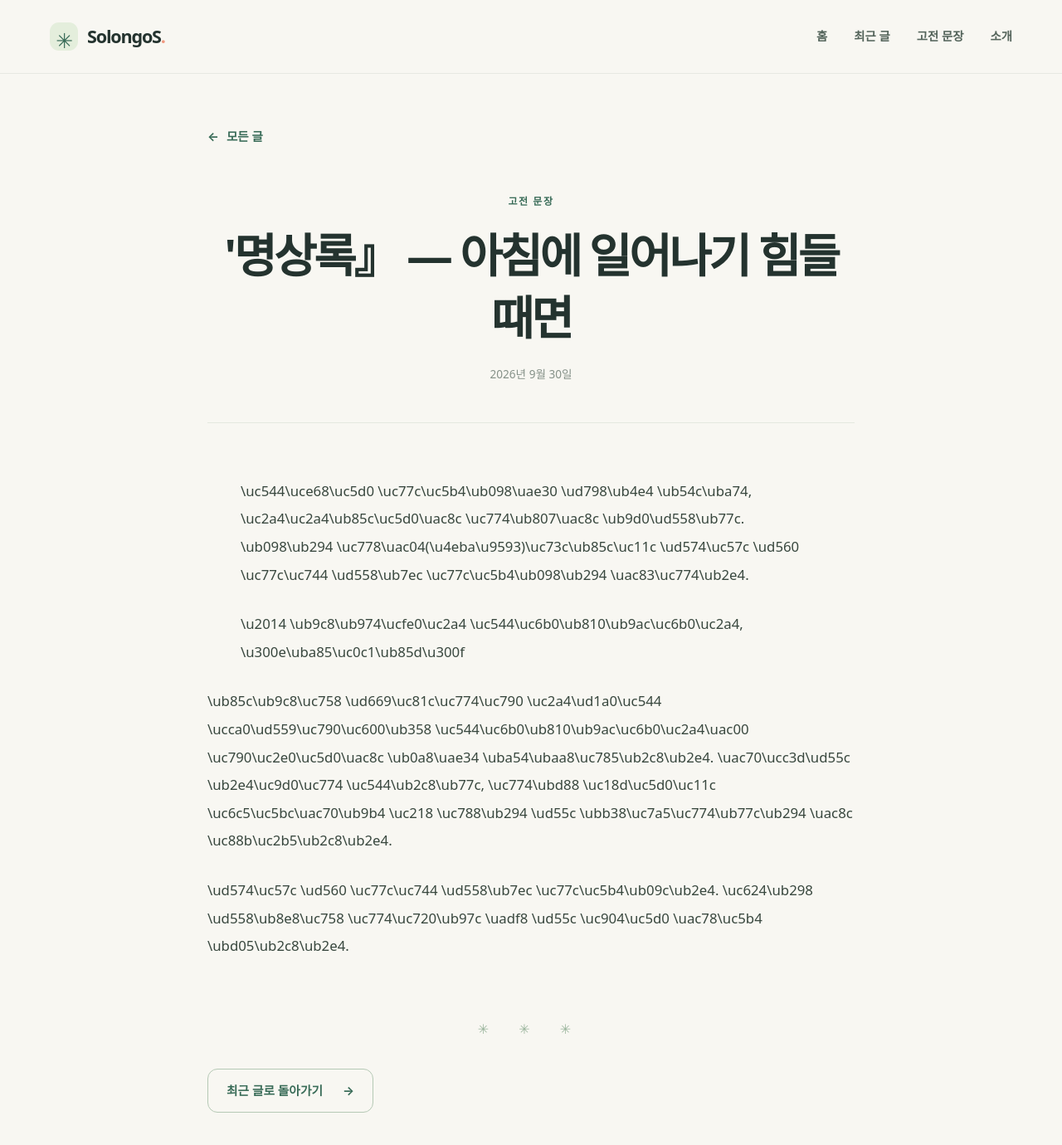
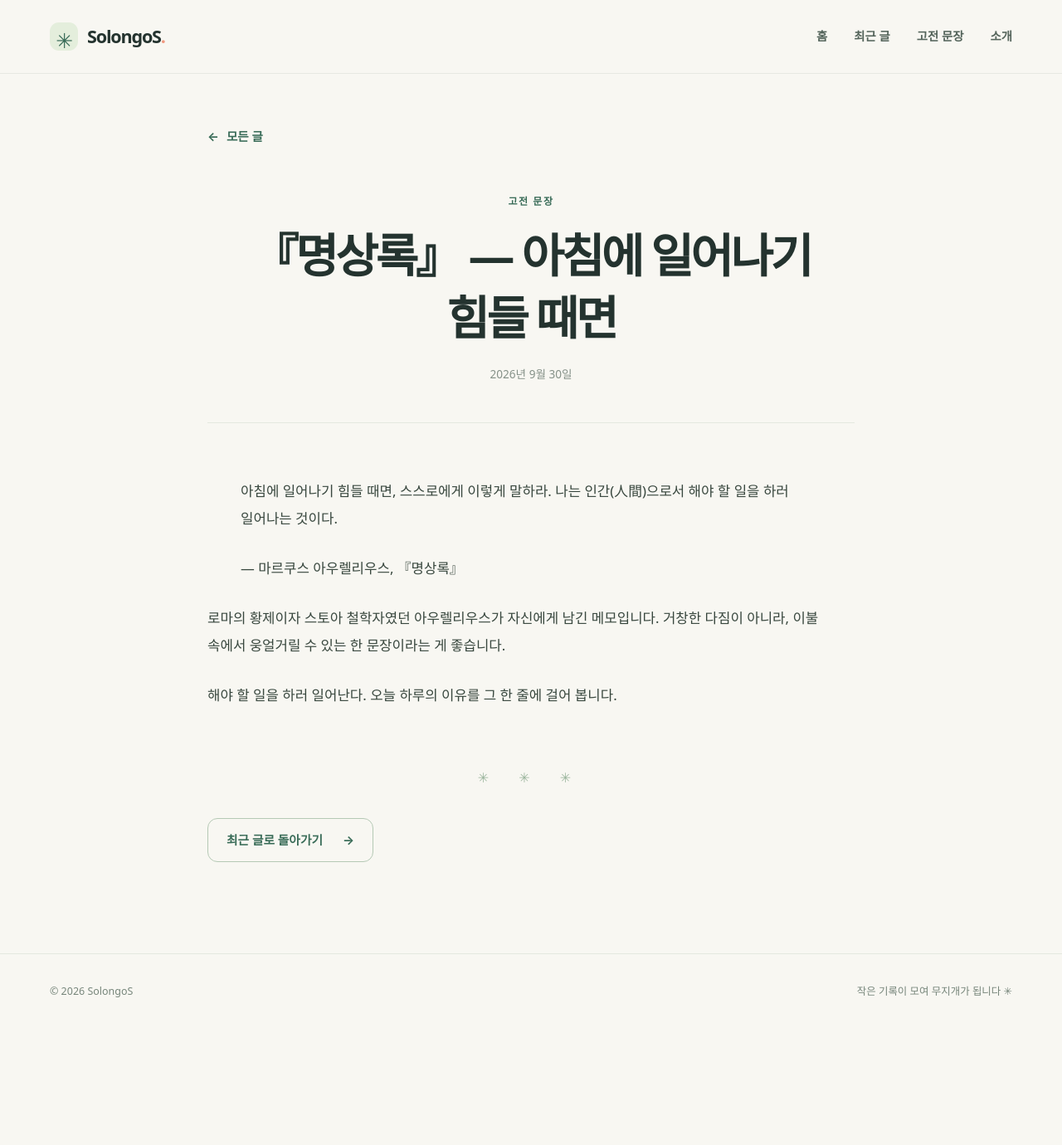
Before and after one commit to solongos7/solongos7.github.io, a Jekyll site: the page built from _posts/2026-09-30-classic-meditations.md, in a window 1280 px wide and 1400 px high. Shown: the top 1380 px of the window at 83% size. Built offline with Jekyll 4.4.1, drawn with Linux system fonts in a browser that asks for light colours.

Commit message:
고전 문장 글 한글 인코딩 수정

```diff
--- a/_posts/2026-09-30-classic-meditations.md
+++ b/_posts/2026-09-30-classic-meditations.md
@@ -1,15 +1,15 @@
 ---
 layout: post
-title: "'\uba85\uc0c1\ub85d\u300f \u2014 \uc544\uce68\uc5d0 \uc77c\uc5b4\ub098\uae30 \ud798\ub4e4 \ub54c\uba74"
+title: "『명상록』 — 아침에 일어나기 힘들 때면"
 date: 2026-09-30
-category: "\uace0\uc804 \ubb38\uc7a5"
-description: "\ub9c8\ub974\ucfe0\uc2a4 \uc544\uc6b0\ub810\ub9ac\uc6b0\uc2a4 \u300e\uba85\uc0c1\ub85d\u300f\uc758 \ud55c \ubb38\uc7a5. 2026\ub144 9\uc6d4 30\uc77c \uc544\uce68 \ubb38\uc7a5."
+category: "고전 문장"
+description: "마르쿠스 아우렐리우스 『명상록』의 한 문장. 2026년 9월 30일 아침 문장."
 ---
 
-> \uc544\uce68\uc5d0 \uc77c\uc5b4\ub098\uae30 \ud798\ub4e4 \ub54c\uba74, \uc2a4\uc2a4\ub85c\uc5d0\uac8c \uc774\ub807\uac8c \ub9d0\ud558\ub77c. \ub098\ub294 \uc778\uac04(\u4eba\u9593)\uc73c\ub85c\uc11c \ud574\uc57c \ud560 \uc77c\uc744 \ud558\ub7ec \uc77c\uc5b4\ub098\ub294 \uac83\uc774\ub2e4.
+> 아침에 일어나기 힘들 때면, 스스로에게 이렇게 말하라. 나는 인간(人間)으로서 해야 할 일을 하러 일어나는 것이다.
 >
-> \u2014 \ub9c8\ub974\ucfe0\uc2a4 \uc544\uc6b0\ub810\ub9ac\uc6b0\uc2a4, \u300e\uba85\uc0c1\ub85d\u300f
+> — 마르쿠스 아우렐리우스, 『명상록』
 
-\ub85c\ub9c8\uc758 \ud669\uc81c\uc774\uc790 \uc2a4\ud1a0\uc544 \ucca0\ud559\uc790\uc600\ub358 \uc544\uc6b0\ub810\ub9ac\uc6b0\uc2a4\uac00 \uc790\uc2e0\uc5d0\uac8c \ub0a8\uae34 \uba54\ubaa8\uc785\ub2c8\ub2e4. \uac70\ucc3d\ud55c \ub2e4\uc9d0\uc774 \uc544\ub2c8\ub77c, \uc774\ubd88 \uc18d\uc5d0\uc11c \uc6c5\uc5bc\uac70\ub9b4 \uc218 \uc788\ub294 \ud55c \ubb38\uc7a5\uc774\ub77c\ub294 \uac8c \uc88b\uc2b5\ub2c8\ub2e4.
+로마의 황제이자 스토아 철학자였던 아우렐리우스가 자신에게 남긴 메모입니다. 거창한 다짐이 아니라, 이불 속에서 웅얼거릴 수 있는 한 문장이라는 게 좋습니다.
 
-\ud574\uc57c \ud560 \uc77c\uc744 \ud558\ub7ec \uc77c\uc5b4\ub09c\ub2e4. \uc624\ub298 \ud558\ub8e8\uc758 \uc774\uc720\ub97c \uadf8 \ud55c \uc904\uc5d0 \uac78\uc5b4 \ubd05\ub2c8\ub2e4.
+해야 할 일을 하러 일어난다. 오늘 하루의 이유를 그 한 줄에 걸어 봅니다.
```
